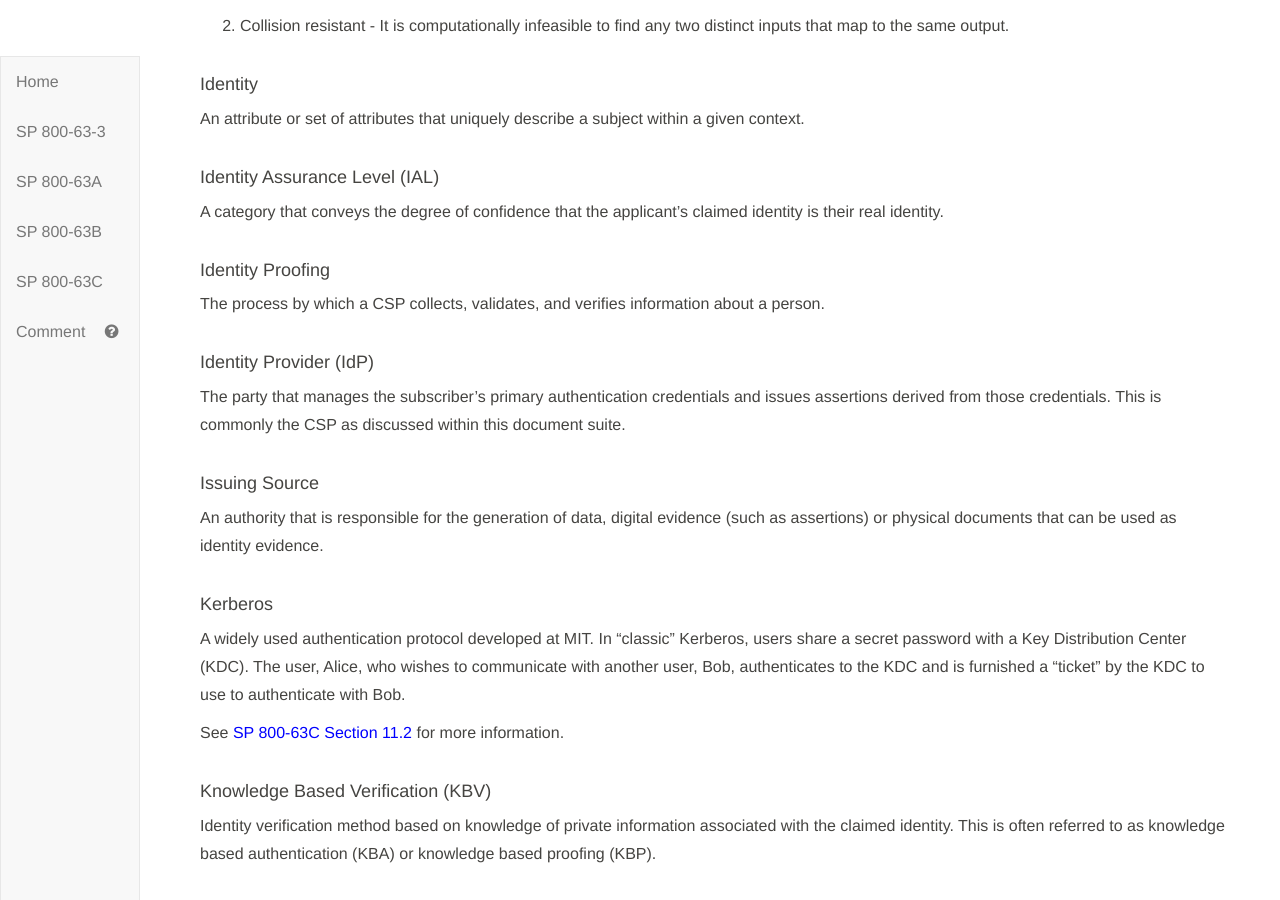
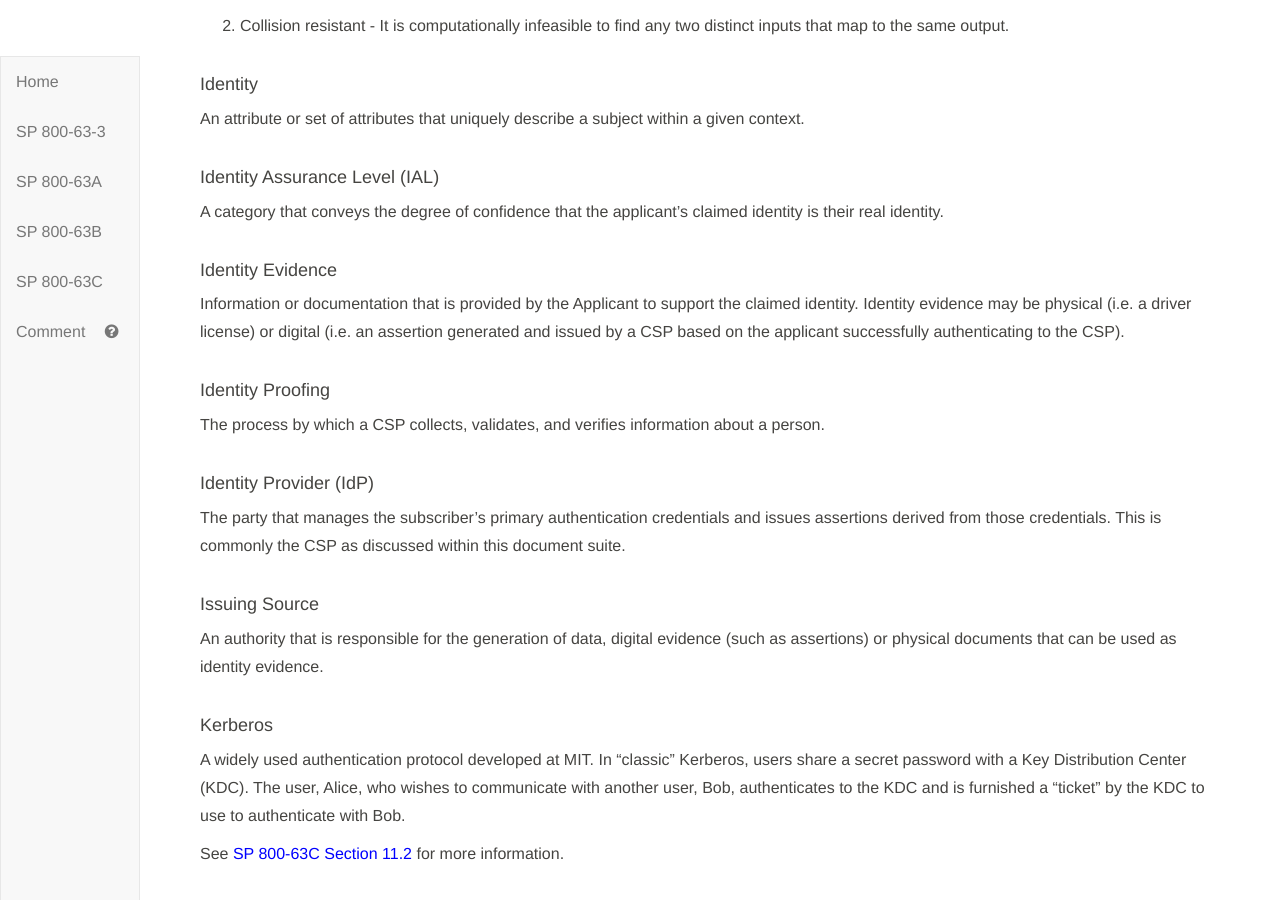
Before and after one commit to usnistgov/800-63-3, a Jekyll site: the page built from sp800-63-3/definitions.md, in a window 1280 px wide and 900 px high, scrolled down 7818 px. Built offline with Jekyll 4.4.1, drawn with Linux system fonts in a browser that asks for light colours; our own code applies the rules of GitHub Pages for plain Markdown files.

Commit message:
Closes #556

```diff
--- a/sp800-63-3/definitions.md
+++ b/sp800-63-3/definitions.md
@@ -215,6 +215,9 @@ An attribute or set of attributes that uniquely describe a subject within a give
 
 #### Identity Assurance Level (IAL)
 A category that conveys the degree of confidence that the applicant's claimed identity is their real identity.
+
+#### Identity Evidence
+Information or documentation that is provided by the Applicant to support the claimed identity. Identity evidence may be physical (i.e. a driver license) or digital (i.e. an assertion generated and issued by a CSP based on the applicant successfully authenticating to the CSP).
 
 #### Identity Proofing
 The process by which a CSP collects, validates, and verifies information about a person.
```
